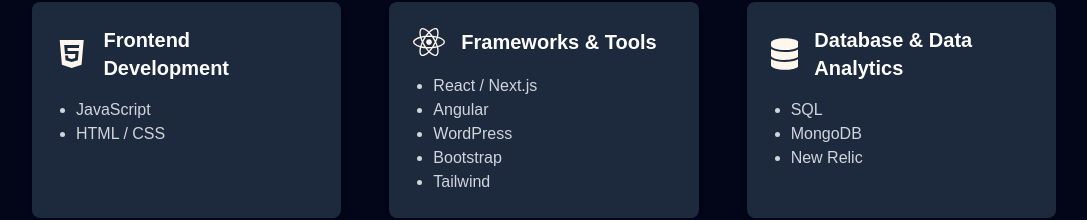
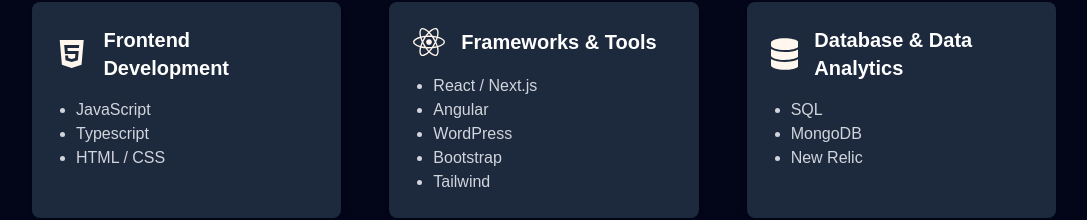
Before and after one commit to LinaMariaV/lina-portafolio, a Next.js app: page / in a window 1280 px wide. Shown: the part 1818-2038 px from the top of the page, without its empty margins (96-1183 px from the left). Built offline with nearby package versions, Linux system fonts and the light colour scheme.

Commit message:
add skills

```diff
--- a/src/components/skills/skills.tsx
+++ b/src/components/skills/skills.tsx
@@ -13,7 +13,7 @@
     id: 1,
     icon: <FaHtml5 className="text-orange-50 w-8 h-8" />,
     title: "Frontend Development",
-    items: ["JavaScript", "HTML / CSS"],
+    items: ["JavaScript","Typescript", "HTML / CSS"],
   },
   {
     id: 2,
```
